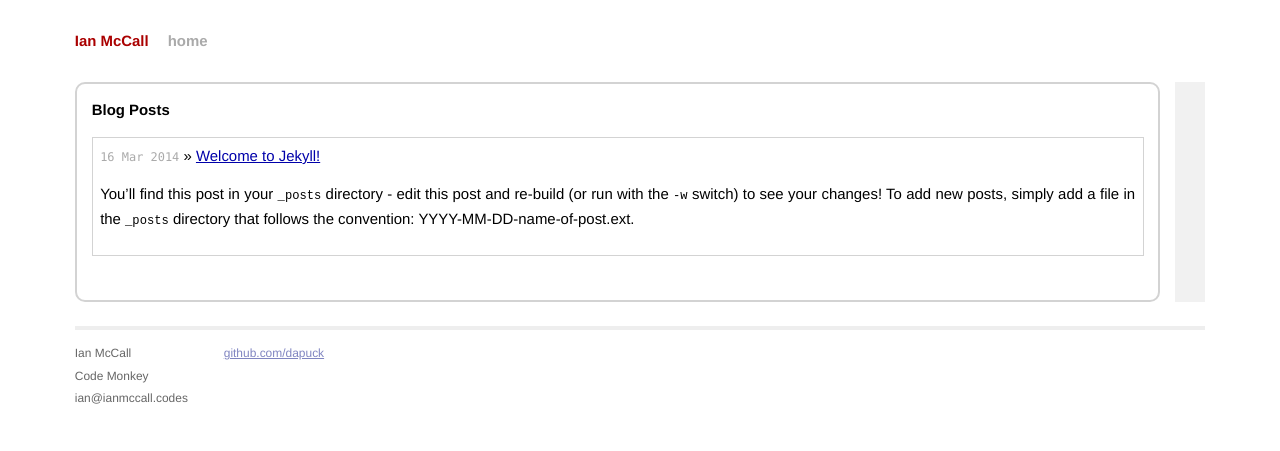
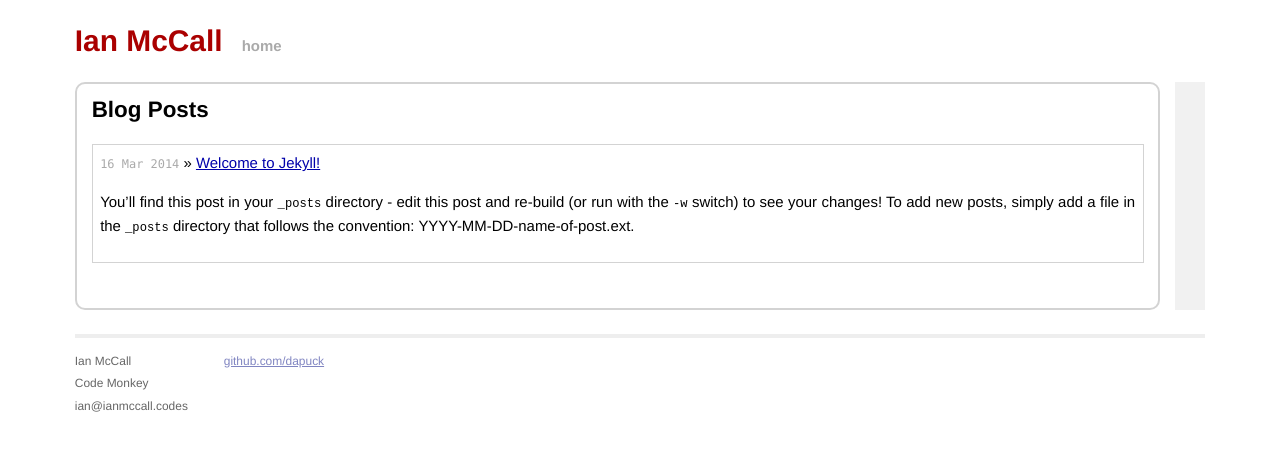
Before and after one commit to ianmcodes/ianmcodes.github.io, a Jekyll site: the page built from index.html, in a window 1280 px wide. Shown: the top 451 px of the page. Built offline with Jekyll 4.4.1, drawn with Linux system fonts in a browser that asks for light colours; nearby versions of some CDN libraries; Markdown is read by kramdown in place of the engine named in the settings.

Commit message:
Update main.css

```diff
--- a/css/main.css
+++ b/css/main.css
@@ -20,7 +20,8 @@ body {
 }
 
 h1, h2, h3, h4, h5, h6 {
-  font-size: 100%; }
+  /*font-size: 100%;*/
+}
 
 h1 { margin-bottom: 1em; }
 p { margin: 1em 0; }
@@ -70,7 +71,7 @@ a:visited { color: #a0a; }
 
 .title {
   display: inline-block;
-  margin-bottom: 2em;
+  /*margin-bottom: 2em;*/
 }
 
 .title a {
```
